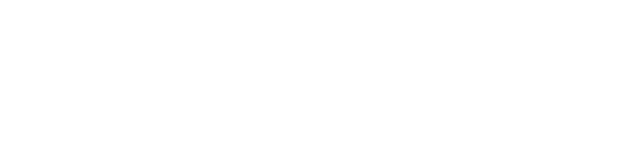
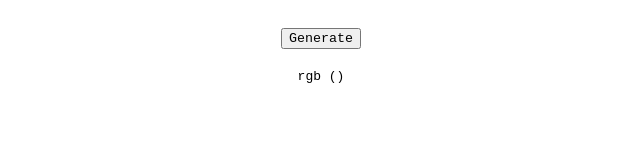
Before and after one commit to robertchrobak/Colors, a plain HTML site: page index.html in a window 1280 px wide. Shown: the whole page, without its empty margins (319-959 px from the left). Drawn offline with Linux system fonts and the light colour scheme.

Commit message:
Added random color generating button with rgb value displayed

```diff
--- a/index.html
+++ b/index.html
@@ -6,10 +6,15 @@
     <meta charset="utf-8">
     <meta http-equiv=“X-UA-Compatible” content=“IE-edge”>
     <meta name="viewport" content="width=device-width, initial-scale=1">
-    <title>Colors</title>
+    <title>Random Colors</title>
   </head>
 
   <body>
+
+    <button onclick="changeColor()">Generate</button>
+    <div class="randomColorOutput">
+      rgb (<span id="redValue"></span><span id="greenValue"></span><span id="blueValue"></span>)
+    </div>
 
   </body>
 
--- a/script.js
+++ b/script.js
@@ -0,0 +1,19 @@
+
+var redSpan = document.getElementById("redValue");
+var greenSpan = document.getElementById("greenValue");
+var blueSpan = document.getElementById("blueValue");
+
+function getRandomColor() {
+  return Math.floor(Math.random() * 256);
+}
+
+function changeColor() {
+  var bodyElement = document.getElementsByTagName("body");
+  var redValue = getRandomColor();
+  var greenValue = getRandomColor();
+  var blueValue = getRandomColor();
+  bodyElement[0].style.background = "rgb(" + redValue + "," + greenValue + "," + blueValue + ")";
+  redSpan.innerHTML = redValue + ",";
+  greenSpan.innerHTML = greenValue + ",";
+  blueSpan.innerHTML = blueValue;
+}
--- a/styles.css
+++ b/styles.css
@@ -0,0 +1,17 @@
+body {
+  font-family: monospace;
+  text-align: center;
+}
+
+button {
+  font-family: monospace;
+  margin-top: 20px;
+}
+
+.randomColorOutput {
+  padding-top: 20px;
+}
+
+#redValue, #greenValue, #blueValue {
+
+}
```
